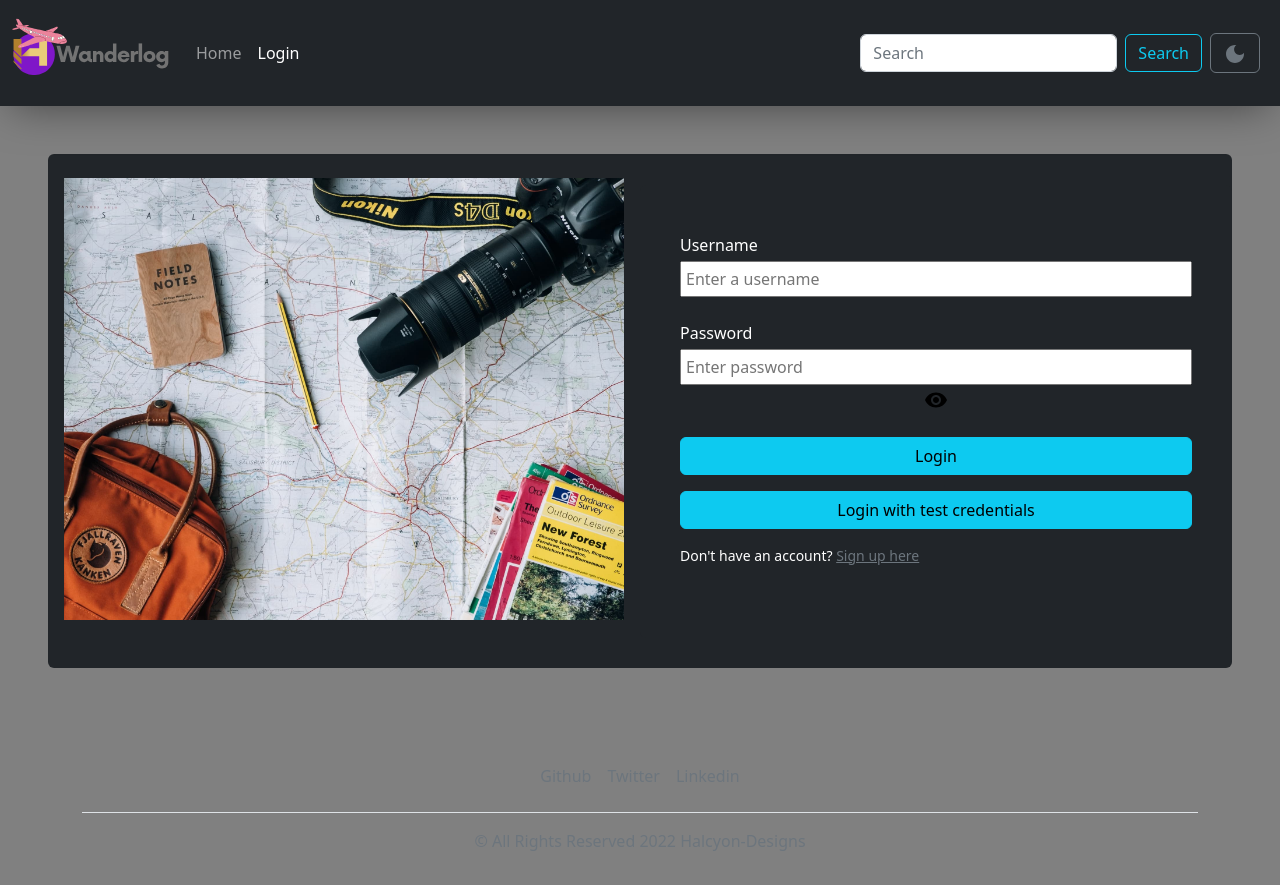
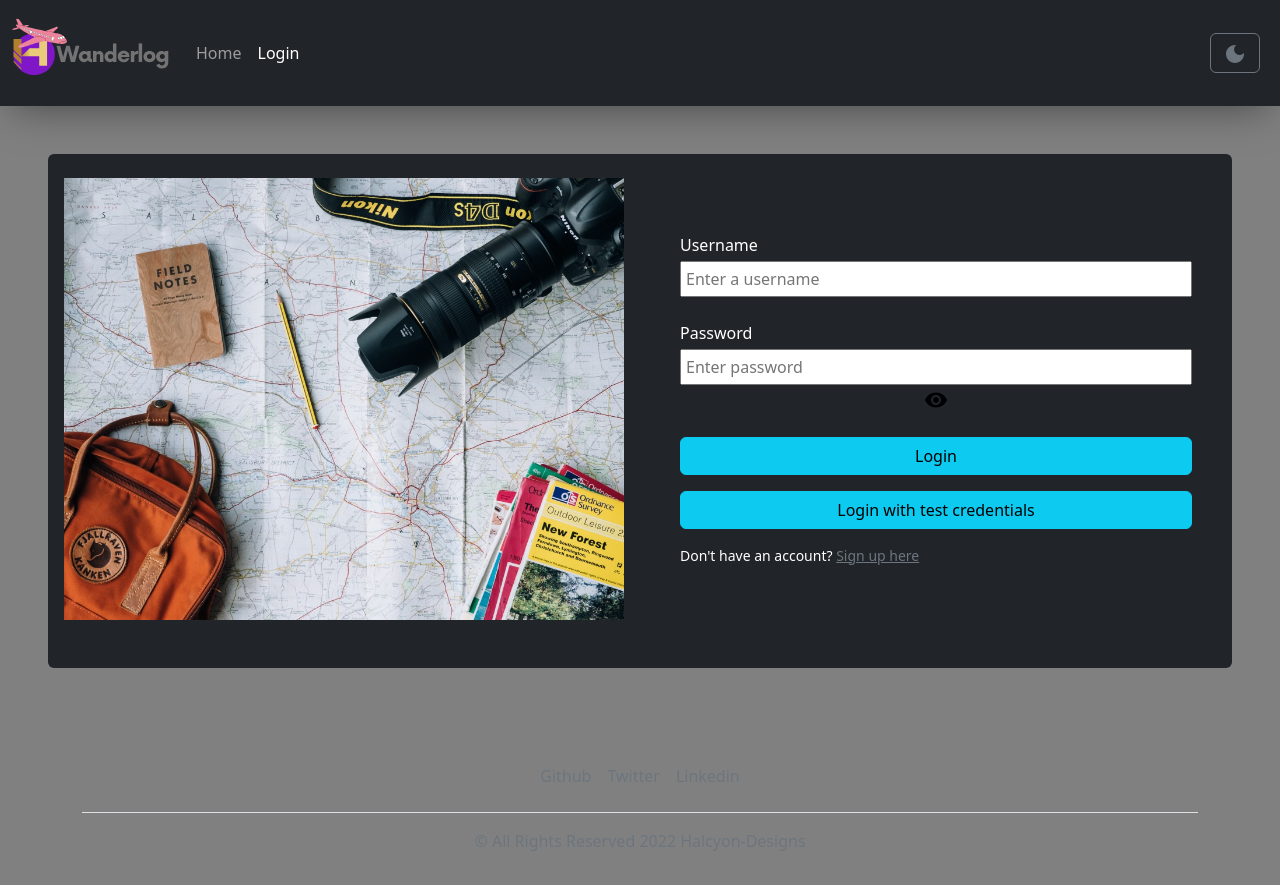
Before and after one commit to bhavyaj12/halcyon-wanderlog, a React (Create React App) app: page /login in a window 1280 px wide. Built offline with nearby package versions, Linux system fonts and the light colour scheme; what miragejs would draw is missing.

Commit message:
refactor: removed search & share, single post fix

```diff
--- a/src/components/NavigationTop.jsx
+++ b/src/components/NavigationTop.jsx
@@ -2,8 +2,6 @@ import {
   Navbar,
   Container,
   Nav,
-  Form,
-  FormControl,
   Button,
   Image,
 } from "react-bootstrap";
@@ -86,15 +84,7 @@ const NavigationTop = () => {
               </LinkContainer>
             )}
           </Nav>
-          <Form className="d-flex">
-            <FormControl
-              type="search"
-              placeholder="Search"
-              className="me-2"
-              aria-label="Search"
-            />
-            <Button variant="outline-info">Search</Button>
-          </Form>
+
           <Button
             className="change-theme-btn"
             variant="outline-secondary mx-2"
--- a/src/components/PostCard.jsx
+++ b/src/components/PostCard.jsx
@@ -1,5 +1,4 @@
 import dayjs from "dayjs";
-import { useState } from "react";
 import { useSelector, useDispatch } from "react-redux";
 import {
   getAuth,
@@ -22,7 +21,6 @@ import {
   BookmarkBorderOutlinedIcon,
   BookmarkOutlinedIcon,
   ForumOutlinedIcon,
-  ShareOutlinedIcon,
   DeleteOutlineIcon,
   EditIcon,
 } from "assets";
@@ -257,16 +255,7 @@ const PostCard = ({ post }) => {
             )}
             <span className="mx-1"></span>
           </div>
-          <div className="flex-row-centre">
-            <button
-              type="button"
-              className={
-                theme === "light" ? "icon-btn" : "icon-btn dark-icon-btn"
-              }
-            >
-              <ShareOutlinedIcon />
-            </button>
-          </div>
+
         </div>
       </div>
     </Link>
```
